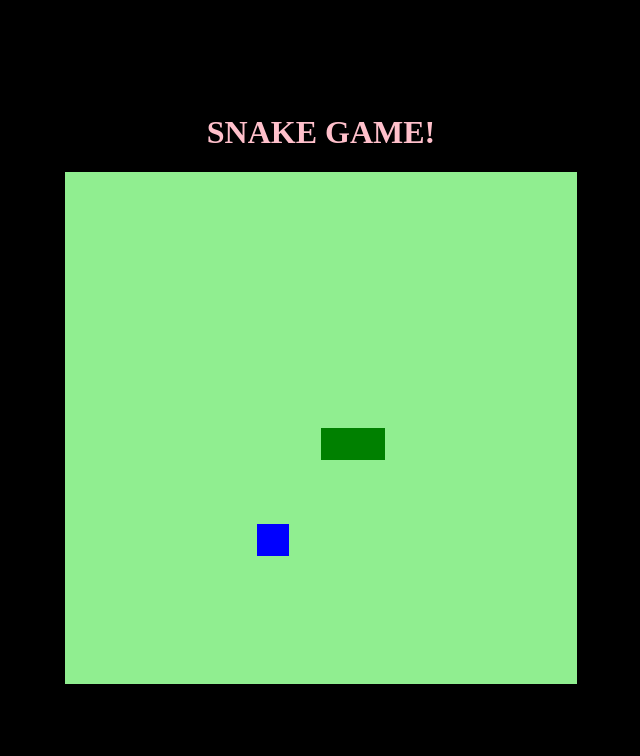
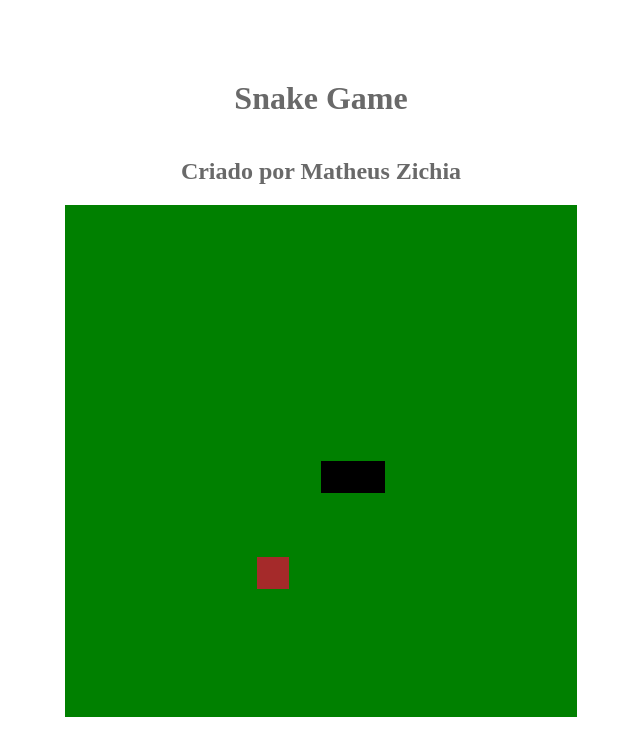
Before and after one commit to matheuszichia/jogo-da-cobrina-dio, a plain HTML site: page index.html in a window 1280 px wide. Shown: the whole page, without its empty margins (295-935 px from the left). Drawn offline with Linux system fonts and the light colour scheme.

Commit message:
Second Version

```diff
--- a/index.html
+++ b/index.html
@@ -9,7 +9,8 @@
     <script defer src="script.js"></script>
 </head>
 <body>
-    <h1>SNAKE GAME!</h1>
+    <h1>Snake Game</h1>
+    <h2> Criado por Matheus Zichia</h2>
     <canvas id="snake" width="512" height="512"></canvas>
 </body>
 </html>
--- a/script.js
+++ b/script.js
@@ -13,19 +13,19 @@ let food ={
 }
 
 function criarBG(){
-    context.fillStyle = "lightgreen";
+    context.fillStyle = "green";
     context.fillRect(0, 0, 16*box, 16*box);
 }
 
 function criarCobrinha (){
     for(i = 0; i < snake.length; i++){
-        context.fillStyle = "green";
+        context.fillStyle = "black";
         context.fillRect(snake[i].x, snake[i].y, box, box);
     }
 }
 
 function drawFood (){
-    context.fillStyle = "blue";
+    context.fillStyle = "brown";
     context.fillRect(food.x, food.y, box, box);
 }
 
--- a/style.css
+++ b/style.css
@@ -5,6 +5,6 @@ body{
     flex-direction: column;
     justify-content: center;
     align-items: center;
-    background-color: black;
-    color: pink;
+    background-color: white;
+    color: dimgray;
 }
```
Also changed, not shown: 1 other file.
